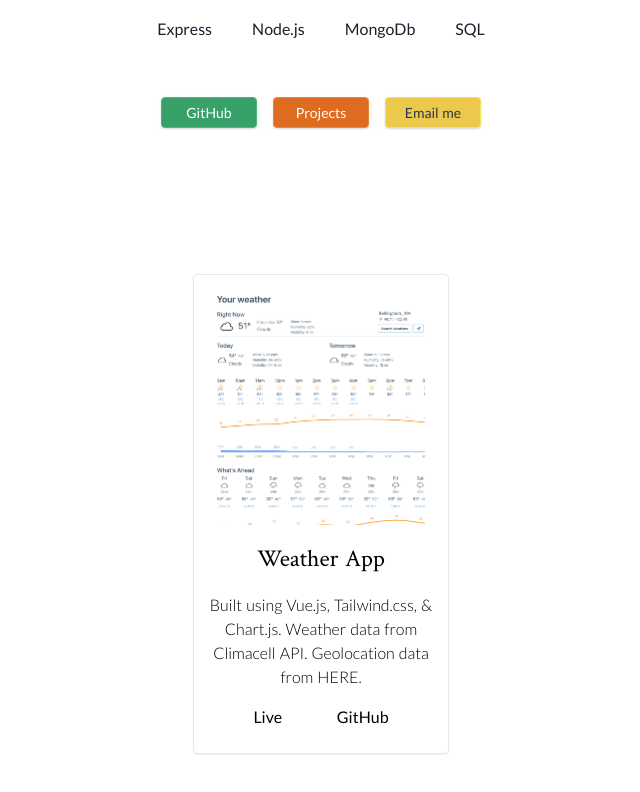
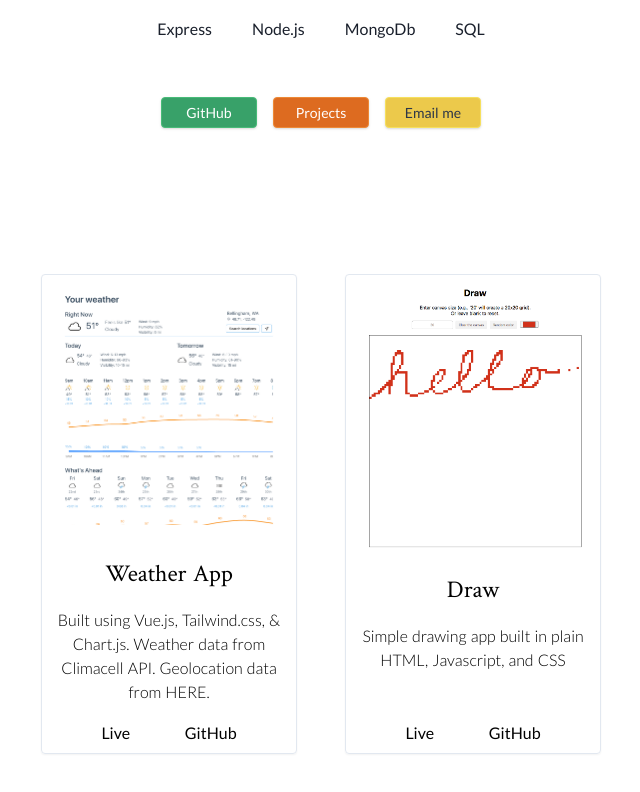
Before and after one commit to jakepfaffenroth/portfolio, a Nuxt app: page / in a window 1280 px wide. Shown: the part 558-1350 px from the top of the page, without its empty margins (319-959 px from the left). Built offline with nearby package versions, Linux system fonts and the light colour scheme.

Commit message:
Added drawing project

```diff
--- a/components/Projects.vue
+++ b/components/Projects.vue
@@ -1,15 +1,17 @@
 <template>
   <section class="flex m-8 h-screen space-x-12 justify-center text-center">
     <div v-for="project in projects" :key="project" class="project">
-      <img :src="project.image" class="mb-4" />
-      <div class="project-text">
+      <div class="img-wrapper">
+        <img :src="project.image" class="object-cover" />
+      </div>
+      <div class="self-start">
         <h3 class="text-2xl">{{ project.title }}</h3>
         <!-- <p class="text-md font-light">{{ project.stack }}</p> -->
         <p class="my-4 text-md font-light">{{ project.notes }}</p>
-        <div class="flex mx-6 mt-2 justify-around ">
-          <a :href="project.live" class="link-live"> Live </a
-          ><a :href="project.gitHub" class="link-github"> GitHub </a>
-        </div>
+      </div>
+      <div class="flex w-full self-end mx-6 mt-0 justify-around ">
+        <a :href="project.live" class="link-live"> Live </a>
+        <a :href="project.gitHub" class="link-github"> GitHub </a>
       </div>
     </div>
   </section>
@@ -17,6 +19,7 @@
 
 <script>
 import WeatherImg from "~/assets/img/weather-app-ss.png";
+import DrawImg from "~/assets/img/draw-ss.png";
 
 export default {
   data() {
@@ -26,10 +29,19 @@ export default {
           title: "Weather App",
           image: WeatherImg,
           stack: "Vue.js",
-          notes: "Built using Vue.js, Tailwind.css, & Chart.js. Weather data from Climacell API. Geolocation data from HERE.",
+          notes:
+            "Built using Vue.js, Tailwind.css, & Chart.js. Weather data from Climacell API. Geolocation data from HERE.",
           gitHub: "https://www.github.com/jakepfaffenroth/weather-app",
           live: "https://weather.jakepfaf.dev"
         },
+        draw: {
+          title: "Draw",
+          image: DrawImg,
+          stack: "HTML, JS, CSS",
+          notes: "Simple drawing app built in plain HTML, Javascript, and CSS",
+          gitHub: "https://www.github.com/jakepfaffenroth/Draw",
+          live: "https://draw.jakepfaf.dev"
+        }
         // demo: {
         //   title: "Demo App",
         //   image: WeatherImg,
@@ -46,12 +58,17 @@ export default {
 
 <style>
 .project {
-  @apply p-2 w-64 border rounded shadow-sm transition duration-150 ease-in-out;
-  height:30rem;
+  @apply flex flex-wrap p-2 w-64 border rounded shadow-sm transition duration-150 ease-in-out;
+  height: 30rem;
 }
 
 .project:hover {
   @apply shadow-md;
+}
+
+.img-wrapper {
+  height: 16rem;
+  margin-bottom: 1rem;
 }
 
 .link-live,
```
Also changed, not shown: assets/img/draw-ss.png (added).
